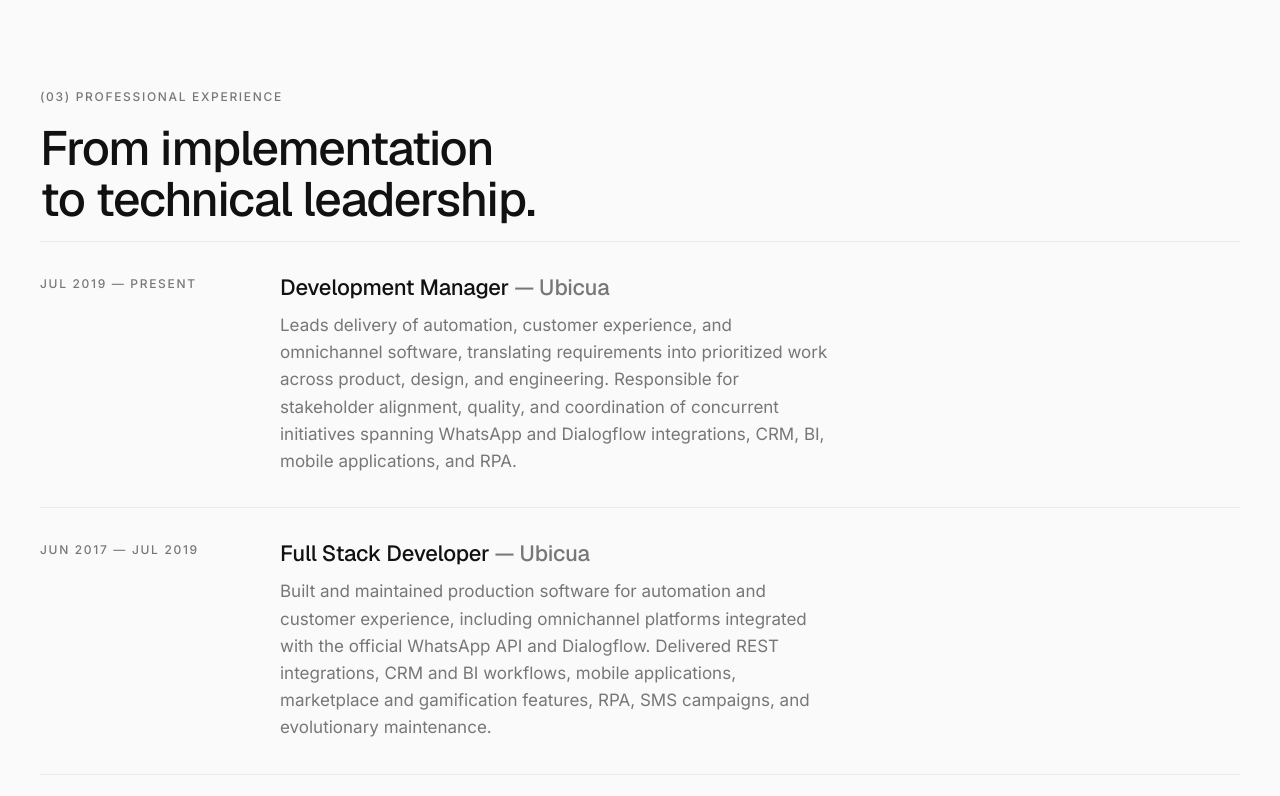
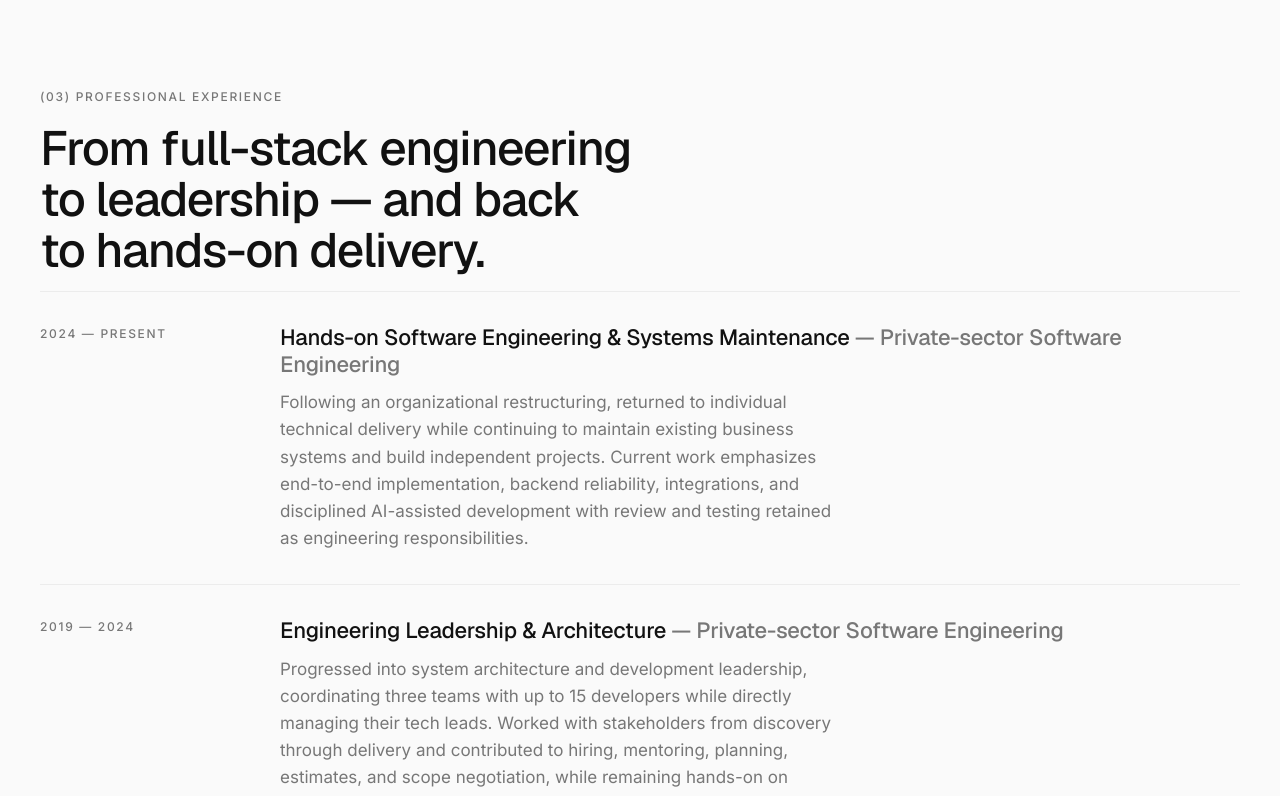
Before and after one commit to Bruno2K/bruno-portfolio, a Next.js app: page / in a window 1280 px wide. Shown: the part 2960-3756 px from the top of the page. Built offline with nearby package versions, Linux system fonts and the light colour scheme; no server answers.

Commit message:
feat: anonymize professional experience timeline

```diff
--- a/src/components/sections/experience.tsx
+++ b/src/components/sections/experience.tsx
@@ -11,11 +11,11 @@ export function Experience() {
         <Reveal>
           <SectionHeading
             index="(03) Professional Experience"
-            title="From implementation to technical leadership."
+            title="From full-stack engineering to leadership — and back to hands-on delivery."
           />
           <div className="border-line mt-4 border-t">
-            {experience.map((role) => (
-              <ExperienceItem key={`${role.company}-${role.title}`} role={role} />
+            {experience.map((phase) => (
+              <ExperienceItem key={`${phase.period}-${phase.title}`} phase={phase} />
             ))}
           </div>
         </Reveal>
--- a/src/components/ui/experience-item.tsx
+++ b/src/components/ui/experience-item.tsx
@@ -1,19 +1,19 @@
-import type { Role } from "@/content/experience";
+import type { ExperiencePhase } from "@/content/experience";
 
-export function ExperienceItem({ role }: { role: Role }) {
+export function ExperienceItem({ phase }: { phase: ExperiencePhase }) {
   return (
     <article className="border-line mid:grid-cols-[200px_1fr] mid:gap-10 wide:grid-cols-[240px_1fr_220px] grid gap-4 border-b py-8">
-      <p className="text-eyebrow pt-1">{role.dates}</p>
+      <p className="text-eyebrow pt-1">{phase.period}</p>
       <div className="flex flex-col gap-3">
         <h3 className="text-h4">
-          {role.title}
-          <span className="text-muted"> — {role.company}</span>
+          {phase.title}
+          <span className="text-muted"> — {phase.context}</span>
         </h3>
-        <p className="text-body max-w-[52ch]">{role.summary}</p>
-        <p className="text-ink mid:hidden text-[14px] font-medium">{role.stack}</p>
+        <p className="text-body max-w-[52ch]">{phase.summary}</p>
+        <p className="text-ink mid:hidden text-[14px] font-medium">{phase.focus}</p>
       </div>
       <p className="text-ink wide:block hidden self-start pt-1 text-right text-[14px] font-medium">
-        {role.stack}
+        {phase.focus}
       </p>
     </article>
   );
--- a/src/content/experience.ts
+++ b/src/content/experience.ts
@@ -1,26 +1,34 @@
-export type Role = {
-  dates: string;
+export type ExperiencePhase = {
+  period: string;
   title: string;
-  company: string;
+  context: string;
   summary: string;
-  stack: string;
+  focus: string;
 };
 
-export const experience: Role[] = [
+export const experience: ExperiencePhase[] = [
   {
-    dates: "JUL 2019 — PRESENT",
-    title: "Development Manager",
-    company: "Ubicua",
+    period: "2024 — PRESENT",
+    title: "Hands-on Software Engineering & Systems Maintenance",
+    context: "Private-sector Software Engineering",
     summary:
-      "Leads delivery of automation, customer experience, and omnichannel software, translating requirements into prioritized work across product, design, and engineering. Responsible for stakeholder alignment, quality, and coordination of concurrent initiatives spanning WhatsApp and Dialogflow integrations, CRM, BI, mobile applications, and RPA.",
-    stack: "Leadership · SDLC · Omnichannel · CRM · BI · RPA",
+      "Following an organizational restructuring, returned to individual technical delivery while continuing to maintain existing business systems and build independent projects. Current work emphasizes end-to-end implementation, backend reliability, integrations, and disciplined AI-assisted development with review and testing retained as engineering responsibilities.",
+    focus: "Implementation · Maintenance · Reliability · AI-assisted",
   },
   {
-    dates: "JUN 2017 — JUL 2019",
-    title: "Full Stack Developer",
-    company: "Ubicua",
+    period: "2019 — 2024",
+    title: "Engineering Leadership & Architecture",
+    context: "Private-sector Software Engineering",
     summary:
-      "Built and maintained production software for automation and customer experience, including omnichannel platforms integrated with the official WhatsApp API and Dialogflow. Delivered REST integrations, CRM and BI workflows, mobile applications, marketplace and gamification features, RPA, SMS campaigns, and evolutionary maintenance.",
-    stack: "REST APIs · WhatsApp · Dialogflow · CRM · Mobile · RPA",
+      "Progressed into system architecture and development leadership, coordinating three teams with up to 15 developers while directly managing their tech leads. Worked with stakeholders from discovery through delivery and contributed to hiring, mentoring, planning, estimates, and scope negotiation, while remaining hands-on on selected systems and integrations.",
+    focus: "Architecture · Discovery · Team Leadership · Delivery",
+  },
+  {
+    period: "2017 — 2019",
+    title: "Full-stack Engineering",
+    context: "Private-sector Software Engineering",
+    summary:
+      "Started working professionally in software engineering across frontend, backend, databases, APIs, and integrations. Grew from implementation work into broader responsibility for data models, legacy modernization, automation workflows, and the maintenance of business-critical software.",
+    focus: "Frontend · Backend · Databases · APIs · Integrations",
   },
 ];
```
